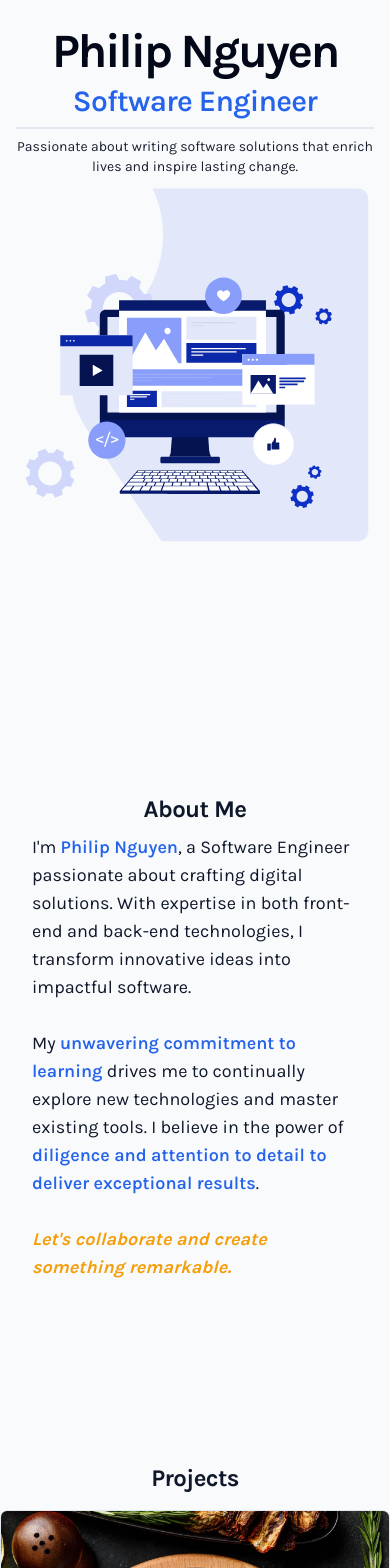
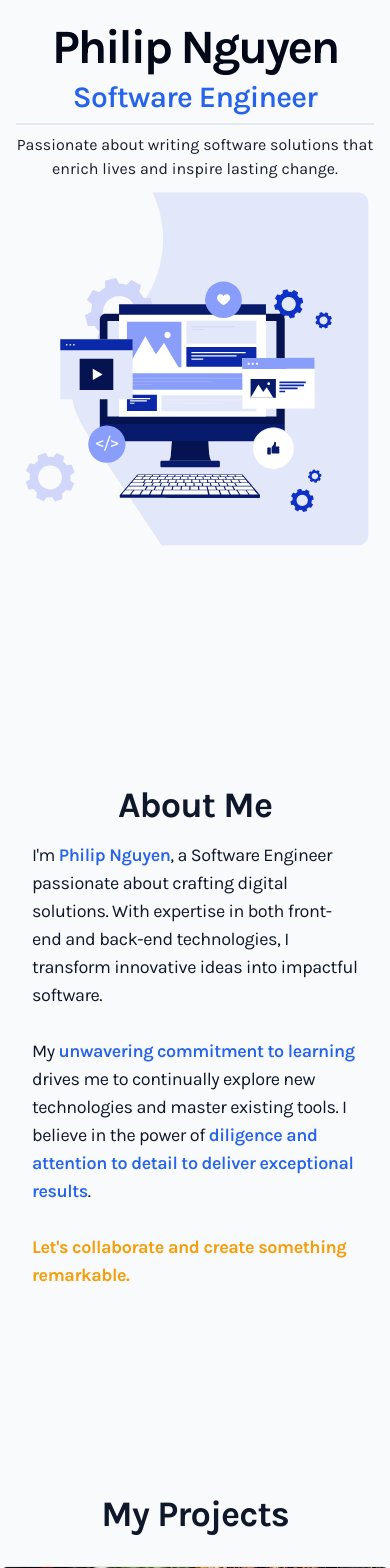
Before and after one commit to pn-code/personal-portfolio-nextjs, a Next.js app: page / in a window 390 px wide. Shown: the part 200-1768 px from the top of the page. Built offline with nearby package versions, Linux system fonts and the light colour scheme.

Commit message:
Increased font size in mobile and desktop view

```diff
--- a/components/portfolio/About.tsx
+++ b/components/portfolio/About.tsx
@@ -5,11 +5,11 @@ const About = () => {
     <div id="about" className="w-full h-[calc(100vh-130px)] sm:px-[20%] px-4 mt-8">
       <div className="max-w-[1240px] w-full h-full mx-auto flex">
         <div className="w-full flex flex-col gap-2 sm:gap-4 justify-center">
-          <h1 className="text-2xl md:text-4xl text-primary font-bold text-center tracking-tight">
+          <h1 className="text-4xl text-primary font-bold text-center tracking-tight mb-2">
             About Me
           </h1>
 
-          <p className="text-lg text-primary text-left rounded-md px-4">
+          <p className="text-lg md:text-xl text-primary text-left rounded-md px-4 tracking-tight">
             I&apos;m{" "}
             <span className="font-semibold text-blue-600 dark:text-blue-400">
               Philip Nguyen
@@ -31,7 +31,7 @@ const About = () => {
             .
             <br />
             <br />
-            <Button className="text-amber-500 dark:text-amber-400 italic font-bold text-lg justify-start text-left p-0" variant="link">
+            <Button className="text-amber-500 dark:text-amber-400 font-bold text-lg md:text-xl justify-start text-left p-0" variant="link">
               <a href="#footer">
                 Let&apos;s collaborate and create something remarkable.
               </a>
--- a/components/portfolio/Main.tsx
+++ b/components/portfolio/Main.tsx
@@ -14,7 +14,7 @@ const Main = () => {
                     Software Engineer
                 </h2>
                 <span className="border-b-primaryBtn border-b-2 sm:border-b-4"></span>
-                <p className="opacity-90 text-sm sm:text-[16px] text-center">
+                <p className="opacity-90 text-center">
                     Passionate about writing software solutions that enrich
                     lives and inspire lasting change.
                 </p>
--- a/components/portfolio/ProjectCard.tsx
+++ b/components/portfolio/ProjectCard.tsx
@@ -45,7 +45,7 @@ export default function ProjectCard({
             <div className="flex flex-col gap-4">
                 <CardHeader className="space-y-4">
                     <CardTitle>{title}</CardTitle>
-                    <CardDescription>{description}</CardDescription>
+                    <CardDescription className="text-[16px]">{description}</CardDescription>
                 </CardHeader>
 
                 <CardContent className="w-full h-full flex flex-col xl:flex-row justify-between items-center gap-4">
--- a/components/portfolio/Projects.tsx
+++ b/components/portfolio/Projects.tsx
@@ -48,11 +48,11 @@ const Projects = () => {
   return (
     <div
       id="projects"
-      className="w-full h-full sm:px-[20%] mb-10 pt-10 flex flex-col gap-4 mt-8"
+      className="w-full h-full sm:px-[20%] mb-10 pt-10 flex flex-col gap-4 mt-16"
     >
       <div className="flex flex-col h-full">
-        <h1 className="text-2xl md:text-4xl text-primary font-bold text-center tracking-tight">
-          Projects
+        <h1 className="text-4xl text-primary font-bold text-center tracking-tight mb-4">
+          My Projects
         </h1>
 
         <div className="w-full flex flex-col gap-12 mt-4">
```
